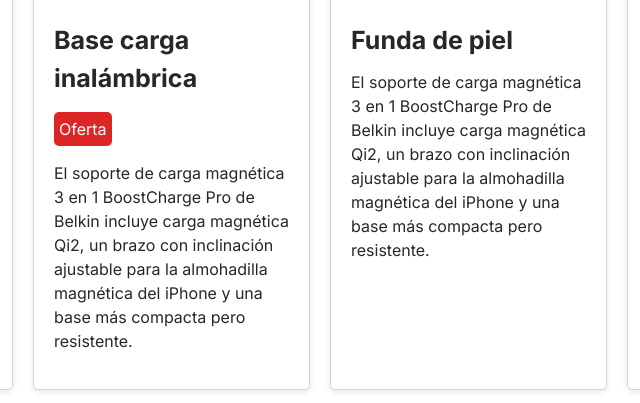
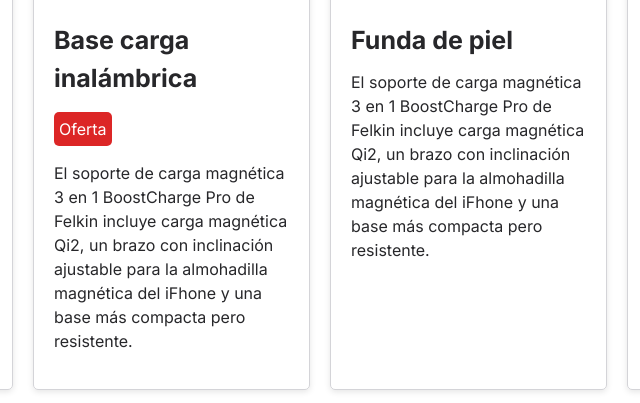
Before and after one commit to DaNiMarTmArq/agoodshop, a website built with Vite: page index.html in a window 1280 px wide. Shown: the part 962-1365 px from the top of the page, 320-960 px from the left. Built offline with nearby package versions, Linux system fonts and the light colour scheme.

Commit message:
Replaced branded items with fake names

```diff
--- a/index.html
+++ b/index.html
@@ -131,9 +131,9 @@
                             <h4>Base carga inalámbrica</h4>
                             <span class="badge badge--border-radius badge--accent">Oferta</span>
                             <p>
-                                El soporte de carga magnética 3 en 1 BoostCharge Pro de Belkin
+                                El soporte de carga magnética 3 en 1 BoostCharge Pro de Felkin
                                 incluye carga magnética Qi2, un brazo con inclinación
-                                ajustable para la almohadilla magnética del iPhone y una base
+                                ajustable para la almohadilla magnética del iFhone y una base
                                 más compacta pero resistente.
                             </p>
                         </div>
@@ -147,9 +147,9 @@
                             <h4>Funda de piel</h4>
 
                             <p>
-                                El soporte de carga magnética 3 en 1 BoostCharge Pro de Belkin
+                                El soporte de carga magnética 3 en 1 BoostCharge Pro de Felkin
                                 incluye carga magnética Qi2, un brazo con inclinación
-                                ajustable para la almohadilla magnética del iPhone y una base
+                                ajustable para la almohadilla magnética del iFhone y una base
                                 más compacta pero resistente.
                             </p>
                         </div>
```
